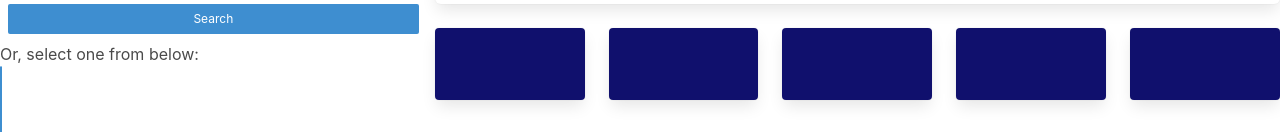
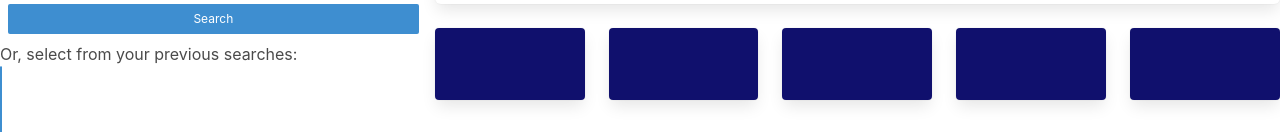
Before and after one commit to clairecashmore17/weather-site, a plain HTML site: page index.html in a window 1280 px wide. Shown: the part 216-348 px from the top of the page. Drawn offline with nearby package versions, Linux system fonts and the light colour scheme.

Commit message:
cleaned up code

```diff
--- a/index.html
+++ b/index.html
@@ -30,18 +30,10 @@
 
 
 
-            <h1>Or, select one from below:</h1>
+            <h1>Or, select from your previous searches:</h1>
             <div class="select is-multiple is-info" id="choice-menu" >
                 <select multiple size="8" id="menu-select">
-                    <!-- <option id="new york"> New York </option>
-                    <option id="austin"> Austin </option>
-                    <option id="orlando"> Orlando </option>
-                    <option id="phoenix"> Phoenix </option>
-                    <option id="san francisco"> San Francisco </option>
-                    <option id="denver"> Denver </option>
-                    <option id="seattle"> Seattle </option>
-                    <option id="atlanta"> Atlanta </option>
-                    <option id="chicago"> Chicago </option> -->
+                    <!-- Will dynamically add our options here -->
                 </select>
             </div>
         </form>
```
Also changed, not shown: assets/js/script.js (+10 -12 lines).
